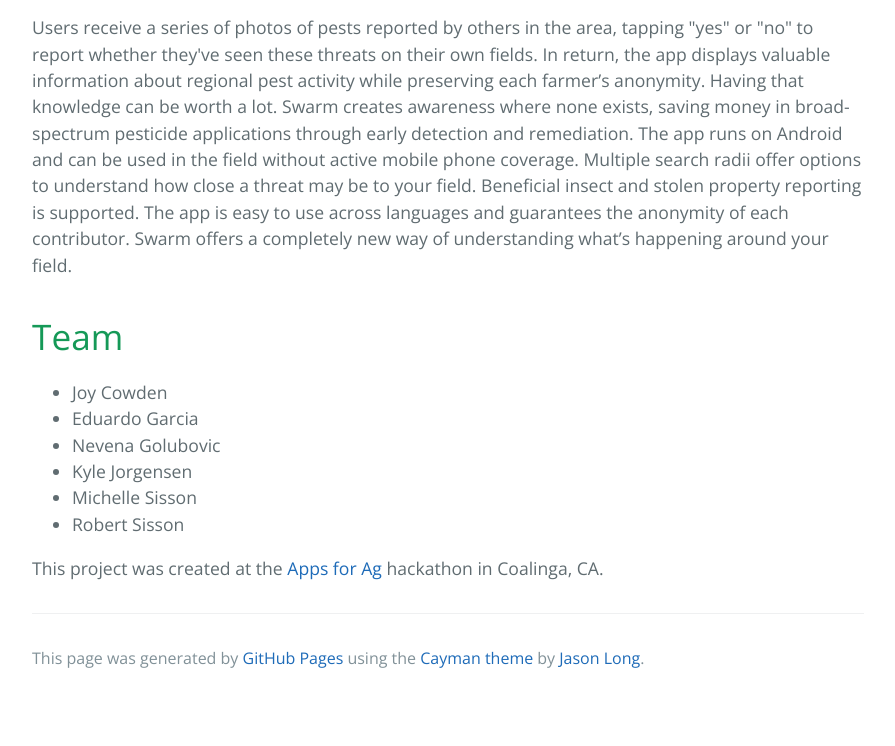
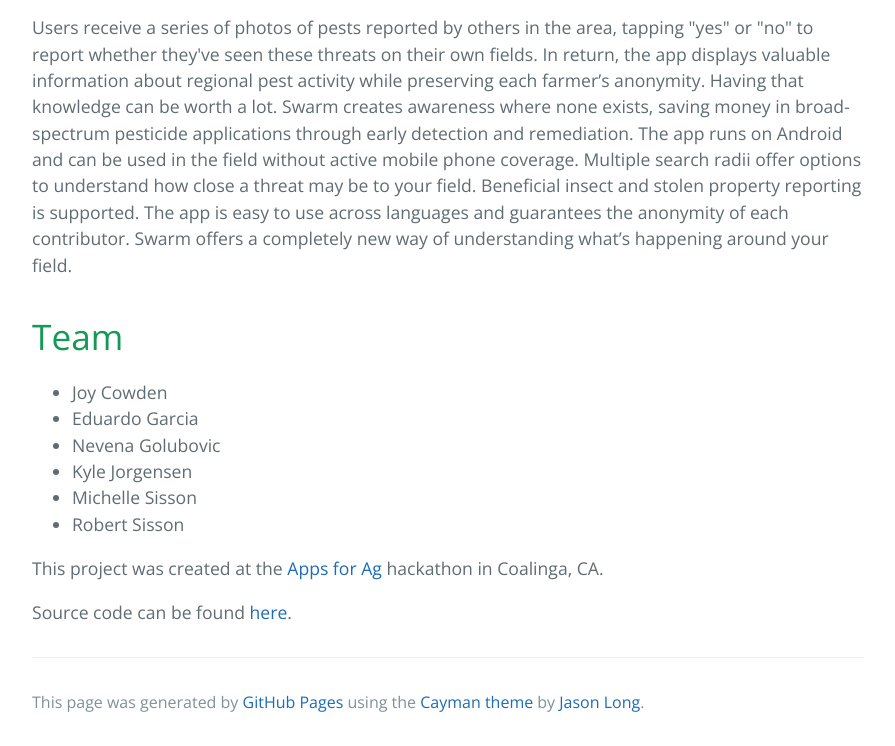
Before and after one commit to AgSwarm/AgSwarm.github.io, a plain HTML site: page index.html in a window 1280 px wide. Shown: the part 852-1598 px from the top of the page, without its empty margins (192-1087 px from the left). Before the commit the page ends 1554 px from the top, so only its background shows below. Drawn offline with nearby package versions, Linux system fonts and the light colour scheme.

```diff
--- a/index.html
+++ b/index.html
@@ -39,6 +39,8 @@
 
 <p>This project was created at the <a href="http://www.apps-for-ag.com/">Apps for Ag</a> hackathon in Coalinga, CA.</p>
 
+<p>Source code can be found <a href="https://github.com/AgSwarm/swarm">here</a>.</p>
+
       <footer class="site-footer">
 
         <span class="site-footer-credits">This page was generated by <a href="https://pages.github.com">GitHub Pages</a> using the <a href="https://github.com/jasonlong/cayman-theme">Cayman theme</a> by <a href="https://twitter.com/jasonlong">Jason Long</a>.</span>
```
Also changed, not shown: params.json (+1 -1 lines).
